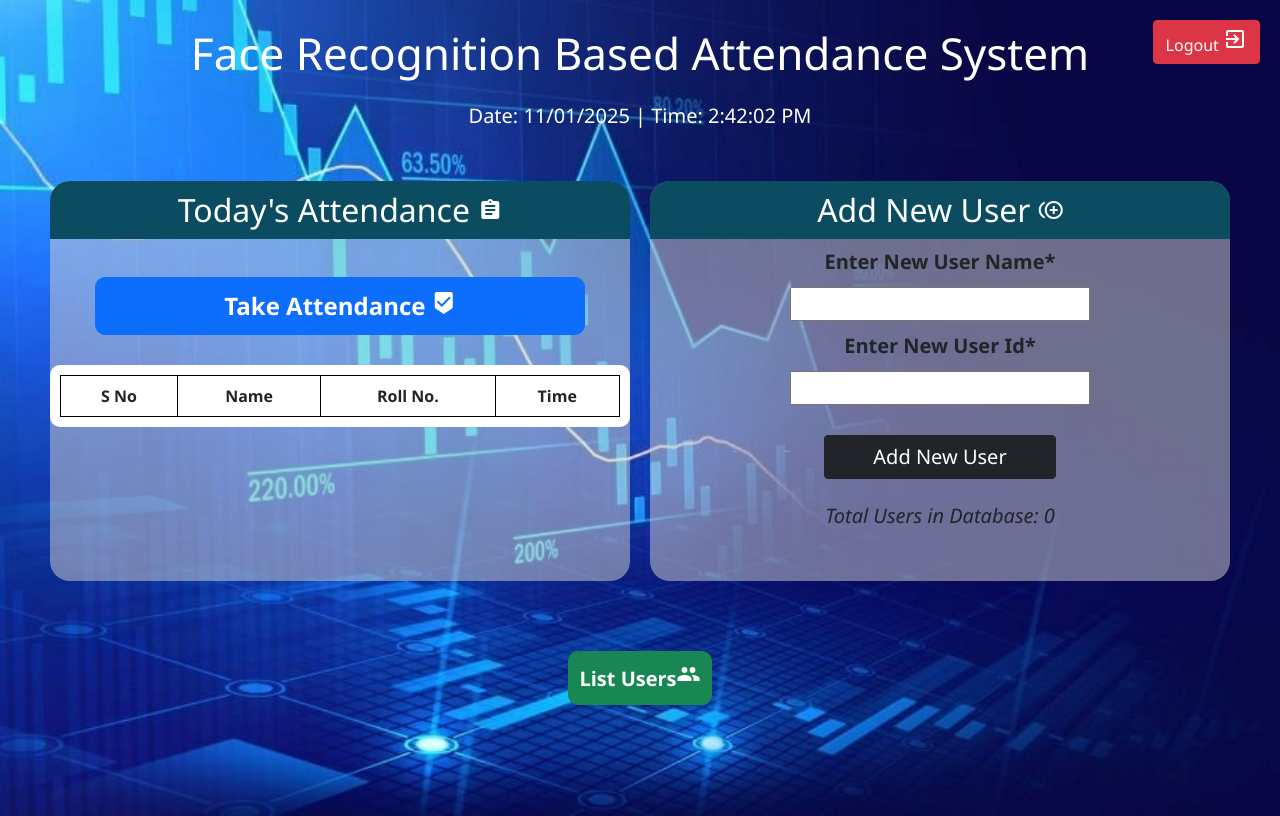
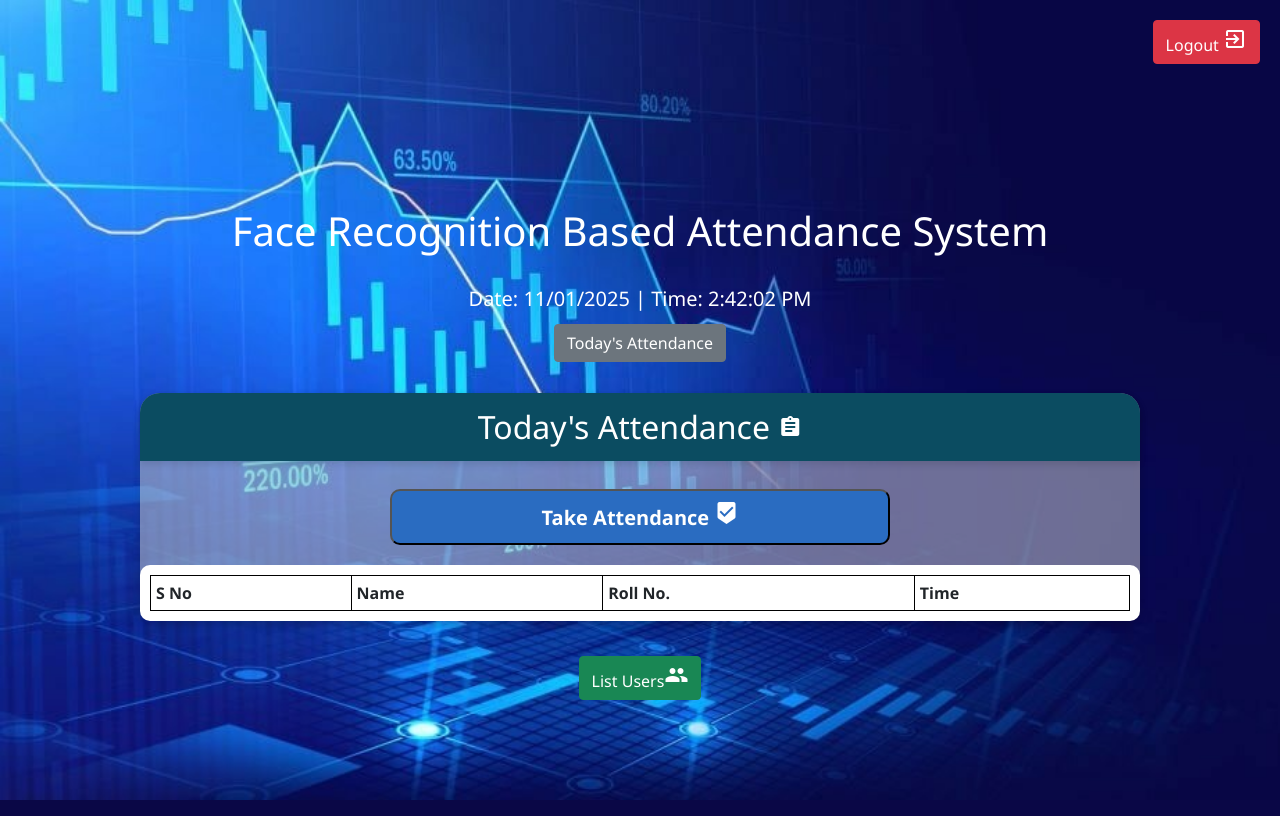
Before and after one commit to Tanishq200326/Face-Recognition-Based-Attendance-System, a Flask app: page /start in a window 1280 px wide. Run offline with Flask 3, Linux system fonts and the light colour scheme; lists and menus that the app fills with data are empty.

Commit message:
Description of changes

```diff
--- a/templates/home.html
+++ b/templates/home.html
@@ -1,39 +1,77 @@
 <!doctype html>
 <html lang="en">
 
-<style type='text/css'>
+<style type="text/css">
     * {
         padding: 0;
         margin: 0;
         font-family: 'Segoe UI', Tahoma, Geneva, Verdana, sans-serif;
+        box-sizing: border-box;
     }
 
     body {
         background-image: url('/static/background.jpeg');
         background-size: cover;
-        font-family: sans-serif;
-        margin-top: 40px;
         height: 100vh;
-        padding: 0;
+        display: flex;
+        justify-content: center;
+        align-items: center;
+        flex-direction: column;
+        padding: 100px 20px 0;
+    }
+
+    table {
+        font-family: arial, sans-serif;
+        border-collapse: collapse;
+        width: 100%;
+        margin: auto;
+    }
+
+    h1, h2 {
+        text-align: center;
+        font-weight: bold;
         margin: 0;
     }
 
-    table {
-        border: 1px;
-        font-family: arial, sans-serif;
-        border-collapse: collapse;
-        width: 86%;
-        margin: auto;
+    h1 {
+        color: white;
+        padding: 11px;
+        font-size: 50px;
     }
 
-    td,
-    th {
+    h2 {
+        font-size: 24px;
+        background-color: #0b4c61;
+        color: white;
+        padding: 15px;
+        border-radius: 20px 20px 0 0;
+        box-shadow: 0 4px 6px rgba(0, 0, 0, 0.1);
+    }
+
+    td, th {
         border: 1px solid black !important;
         padding: 5px;
     }
 
     tr:nth-child(even) {
         background-color: #dddddd;
+    }
+
+    .btn-large {
+        font-size: 24px;
+        font-weight: bold;
+        border-radius: 10px;
+        width: 700px;
+        padding: 10px;
+        margin: 30px auto;
+    }
+
+    .btn-center {
+        font-size: 20px;
+        font-weight: bold;
+        border-radius: 10px;
+        padding: 10px;
+        margin: 20px;
     }
 
     .logout-btn {
@@ -47,6 +85,59 @@
         color: white;
         font-size: 20px;
         padding: 10px;
+    }
+
+    .section {
+        max-width: 1000px;
+        margin: 15px auto;
+        background-color: rgba(211, 211, 211, 0.5);
+        border-radius: 20px;
+        padding: 0px;
+        box-shadow: 0 4px 8px rgba(0, 0, 0, 0.2);
+    }
+
+    .attendance-button {
+        font-size: 20px;
+        font-weight: bold;
+        border-radius: 10px;
+        color: white;
+        background-color: rgb(42, 108, 193);
+        padding: 10px;
+        width: 500px;
+        margin: 20px auto;
+        margin-left: 250px;
+        margin-right: 250px;
+    }
+
+    .form-label {
+        font-size: 25px;
+        display: block;
+        margin-bottom: 0px;
+        margin-left: 80px;
+        margin-right: 80px;
+    }
+
+    .form-input {
+        width: 300px;
+        font-size: 20px;
+        margin-bottom: 30px;
+        margin-left: 80px;
+        margin-right: 80px;
+    }
+
+
+
+    .form-button {
+
+        font-size: 20px;
+        font-weight: bold;
+        border-radius: 10px;
+        color:  white;
+        background-color: black;
+        padding: 5px;
+        width: 300px;
+        margin-left: 80px;
+        margin-right: 80px;
     }
 </style>
 
@@ -72,9 +163,9 @@
         </a>
     </div>
 
+    <!-- Title Section -->
     <div class='mt-3 text-center'>
-        <h1 style="width: auto;margin: auto;color: white;padding: 11px;font-size: 44px;">Face Recognition Based
-            Attendance System</h1>
+        <h1>Face Recognition Based Attendance System</h1>
     </div>
 
     <!-- Date and Time Display -->
@@ -93,36 +184,36 @@
         {% endwith %}
     </div>
 
-    <div class="row text-center" style="padding: 20px;margin: 20px;">
-        <div class="col"
-            style="border-radius: 20px;padding: 0px;background-color:rgb(211,211,211,0.5);margin:0px 10px 10px 10px;min-height: 400px;">
-            <h2 style="border-radius: 20px 20px 0px 0px;background-color: #0b4c61;color: white;padding: 10px;">Today's
-                Attendance <i class="material-icons">assignment</i></h2>
-            <a style="text-decoration: none;max-width: 300px;" href="/start">
-                <button
-                    style="font-size: 24px;font-weight: bold;border-radius: 10px;width:490px;padding: 10px;margin-top: 30px;margin-bottom: 30px;"
-                    type='submit' class='btn btn-primary'>Take Attendance <i
-                        class="material-icons">beenhere</i></button>
+    <!-- Toggle Buttons -->
+    <div class="text-center mb-3">
+        <button id="toggleAttendance" class="btn btn-secondary" onclick="toggleView()">Today's Attendance</button>
+        <button id="toggleAddUser" class="btn btn-secondary" onclick="toggleView()" style="display:none;">Add New User</button>
+    </div>
+
+    <!-- Today's Attendance Section -->
+    <div id="attendanceSection" class="section">
+        <h2>Today's Attendance <i class="material-icons">assignment</i></h2>
+        <a href="/start">
+            <button class="attendance-button">Take Attendance <i class="material-icons">beenhere</i></button>
         </a>
-            <div
-                style="overflow-y: auto; max-height: 250px; background-color: white; border-radius: 10px; padding: 10px;">
-                <table style="width: 100%; border-collapse: collapse;">
+        <div style="overflow-y: auto; max-height: 250px; width: 1000px; background-color: white; border-radius: 10px; padding: 10px;">
+            <table>
                 <thead>
                     <tr>
-                            <th style="border: 1px solid #ddd; padding: 8px;"><b>S No</b></th>
-                            <th style="border: 1px solid #ddd; padding: 8px;"><b>Name</b></th>
-                            <th style="border: 1px solid #ddd; padding: 8px;"><b>Roll No.</b></th>
-                            <th style="border: 1px solid #ddd; padding: 8px;"><b>Time</b></th>
+                        <th>S No</th>
+                        <th>Name</th>
+                        <th>Roll No.</th>
+                        <th>Time</th>
                     </tr>
                 </thead>
                 <tbody>
                     {% if l %}
                     {% for i in range(l) %}
                     <tr>
-                            <td style="border: 1px solid #ddd; padding: 8px;">{{ i+1 }}</td>
-                            <td style="border: 1px solid #ddd; padding: 8px;">{{ names[i] }}</td>
-                            <td style="border: 1px solid #ddd; padding: 8px;">{{ rolls[i] }}</td>
-                            <td style="border: 1px solid #ddd; padding: 8px;">{{ times[i] }}</td>
+                        <td>{{ i+1 }}</td>
+                        <td>{{ names[i] }}</td>
+                        <td>{{ rolls[i] }}</td>
+                        <td>{{ times[i] }}</td>
                     </tr>
                     {% endfor %}
                     {% endif %}
@@ -131,41 +222,30 @@
         </div>
     </div>
 
-        <div class="col"
-            style="border-radius: 20px;padding: 0px;background-color:rgb(211,211,211,0.5);margin:0px 10px 10px 10px;height: 400px;">
+    <!-- Add New User Section -->
+    <div id="addUserSection" class="section" style="display: none;">
         <form action='/add' method="POST" enctype="multipart/form-data">
-                <h2 style="border-radius: 20px 20px 0px 0px;background-color: #0b4c61;color: white;padding: 10px;">Add
-                    New User <i class="material-icons">control_point_duplicate</i></h2>
-                <label style="font-size: 20px;"><b>Enter New User Name*</b></label>
-                <br>
-                <input type="text" id="newusername" name="newusername"
-                    style="font-size: 20px;margin-top:10px;margin-bottom:10px;" required>
-                <br>
-                <label style="font-size: 20px;"><b>Enter New User Id*</b></label>
-                <br>
-                <input type="text" id="newusereid" name="newuserid"
-                    style="font-size: 20px;margin-top:10px;margin-bottom:10px;" pattern="[0-9]{4}[A-Za-z]{2}[0-9]{6}"
+            <h2>Add New User <i class="material-icons">control_point_duplicate</i></h2>
+            <label class="form-label"><b>Enter New User Name*</b></label>
+            <input type="text" id="newusername" name="newusername" class="form-input" required>
+            <label class="form-label"><b>Enter New User Id*</b></label>
+            <input type="text" id="newusereid" name="newuserid" class="form-input" pattern="[0-9]{4}[A-Za-z]{2}[0-9]{6}"
                 title="Enter a valid ID in the format 0198CS211108" required>
                 <br>
-                <button style="width: 232px;margin-top: 20px;font-size: 20px;" type="submit" class="btn btn-dark">Add
-                    New User
-                </button>
-                <br>
-                <h5 style="padding: 25px;"><i>Total Users in Database: {{totalreg}}</i></h5>
+            <button class="form-button" type="submit">Add New User</button>
+            <h5 class="text-center"><i>Total Users in Database: {{totalreg}}</i></h5>
         </form>
-        </div>
     </div>
 
     <!-- List Users Button -->
-    <div class="text-center" style="margin-top: 20px;">
+    <div class="text-center">
         <a href="/listusers">
-            <button style="font-size: 20px;font-weight: bold;border-radius: 10px;padding: 10px;margin: 20px;"
-                class="btn btn-success">List Users<i class="material-icons">group</i></button>
+            <button class="btn btn-success btn-center">List Users<i class="material-icons">group</i></button>
         </a>
     </div>
 
     <script>
-        // Function to update date and time with DD/MM/YYYY format
+        // Function to update date and time
         function updateDateTime() {
             var today = new Date();
             var dd = String(today.getDate()).padStart(2, '0');
@@ -173,15 +253,31 @@
             var yyyy = today.getFullYear();
             var time = today.toLocaleTimeString();
 
-            var formattedDate = dd + '/' + mm + '/' + yyyy;
-            document.getElementById("date-time").innerHTML = "Date: " + formattedDate + " | Time: " + time;
+            document.getElementById("date-time").innerHTML = "Date: " + dd + '/' + mm + '/' + yyyy + " | Time: " + time;
         }
 
-        // Update the date and time every second
-        setInterval(updateDateTime, 1000);
-        updateDateTime();  // Initial call to display immediately
+        setInterval(updateDateTime, 1000); // Update date and time every second
+        updateDateTime();
+
+        function toggleView() {
+            var attendanceSection = document.getElementById("attendanceSection");
+            var addUserSection = document.getElementById("addUserSection");
+            var toggleAttendance = document.getElementById("toggleAttendance");
+            var toggleAddUser = document.getElementById("toggleAddUser");
+
+            if (attendanceSection.style.display === "none") {
+                attendanceSection.style.display = "block";
+                addUserSection.style.display = "none";
+                toggleAttendance.style.display = "none";
+                toggleAddUser.style.display = "inline-block";
+            } else {
+                attendanceSection.style.display = "none";
+                addUserSection.style.display = "block";
+                toggleAttendance.style.display = "inline-block";
+                toggleAddUser.style.display = "none";
+            }
+        }
     </script>
-
 </body>
 
 </html>
```
Also changed, not shown: static/faces/Lavi_0198CS211006/Lavi_0.jpg (added), static/faces/Lavi_0198CS211006/Lavi_1.jpg (added), static/faces/Lavi_0198CS211006/Lavi_2.jpg (added), static/faces/Lavi_0198CS211006/Lavi_3.jpg (added), static/faces/Lavi_0198CS211006/Lavi_4.jpg (added), static/faces/Lavi_0198CS211006/Lavi_5.jpg (added), static/faces/Lavi_0198CS211006/Lavi_6.jpg (added), static/faces/Lavi_0198CS211006/Lavi_7.jpg (added), static/faces/Lavi_0198CS211006/Lavi_8.jpg (added), static/faces/Lavi_0198CS211006/Lavi_9.jpg (added), 1 other file. Lines whose indentation alone changed are shown as unchanged.
